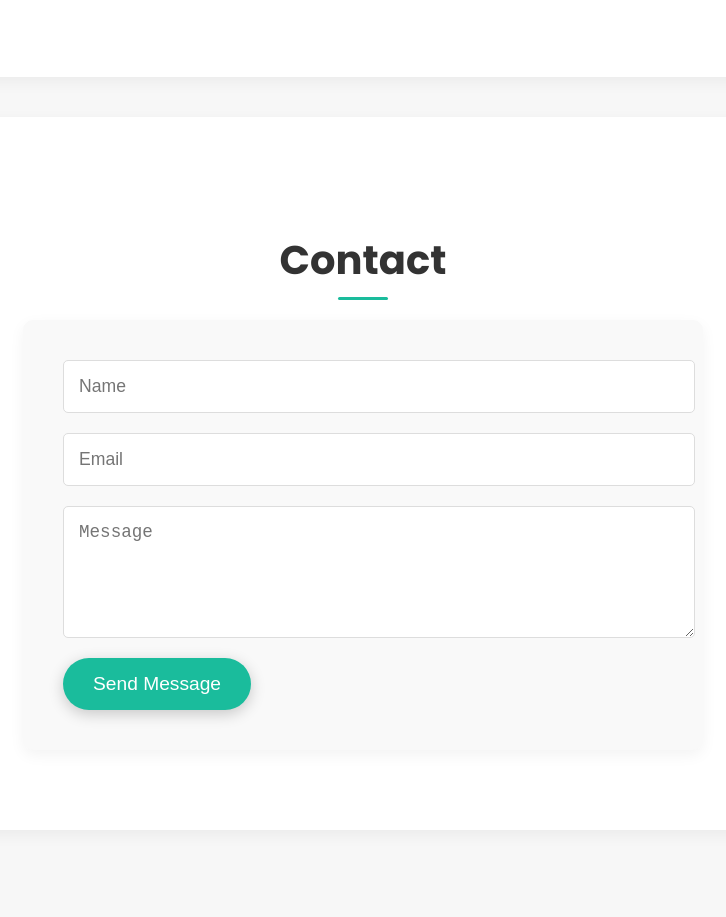
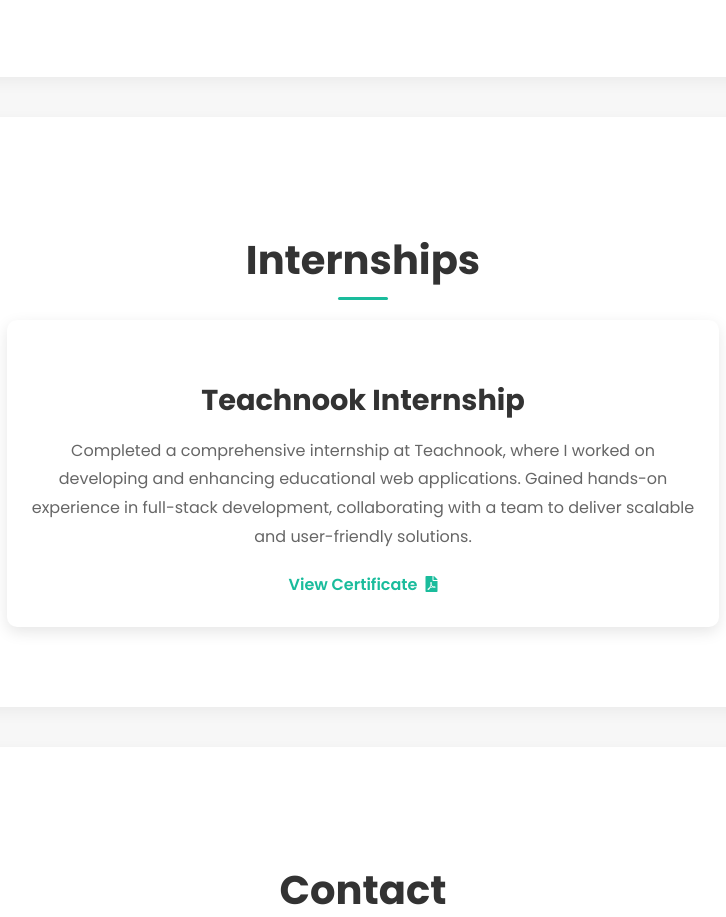
Before and after one commit to sd22dro/portfolio, a plain HTML site: page index.html in a window 1280 px wide. Shown: the part 3263-4180 px from the top of the page, without its empty margins (437-1163 px from the left). Drawn offline with nearby package versions, Linux system fonts and the light colour scheme.

Commit message:
Update index.html

```diff
--- a/index.html
+++ b/index.html
@@ -427,6 +427,61 @@
             transform: translateY(0);
         }
 
+        /* Internships Section Styling */
+        .internship-list {
+            display: flex;
+            flex-direction: column;
+            align-items: center;
+            gap: 30px;
+            max-width: 1200px;
+            margin: 0 auto;
+        }
+
+        .internship-item {
+            background: #ffffff;
+            border-radius: 10px;
+            box-shadow: 0 5px 15px rgba(0, 0, 0, 0.1);
+            padding: 30px 20px;
+            width: 80%;
+            transition: transform var(--transition-speed) ease, box-shadow var(--transition-speed) ease;
+        }
+
+        .internship-item:hover {
+            transform: translateY(-5px);
+            box-shadow: 0 10px 20px rgba(0, 0, 0, 0.2);
+        }
+
+        .internship-item h3 {
+            font-size: 1.8rem;
+            color: var(--text-color);
+            margin-bottom: 15px;
+        }
+
+        .internship-item p {
+            font-size: 1rem;
+            color: #666;
+            line-height: 1.8;
+            margin-bottom: 20px;
+        }
+
+        .certificate-link {
+            display: inline-flex;
+            align-items: center;
+            color: var(--primary-color);
+            text-decoration: none;
+            font-weight: 600;
+            transition: color var(--transition-speed) ease;
+        }
+
+        .certificate-link:hover {
+            color: var(--secondary-color);
+        }
+
+        .certificate-link i {
+            margin-left: 8px;
+            font-size: 1rem;
+        }
+
         /* Responsive Design */
         @media (max-width: 1024px) {
             .sidebar {
@@ -542,7 +597,7 @@
         <header class="header" id="home">
             <div class="intro-text">
                 <h1><span id="dynamic-text">I'm a Full-Stack Developer</span></h1>
-                <button>Download CV</button>
+                <button onclick="window.location.href='Certificates/TEACHNOOK_Internship_Completion_Certificate_Subham_Dutta.pdf'">Download CV</button>
             </div>
         </header>
 
@@ -645,6 +700,23 @@
             </div>
         </section>
 
+        <!-- Internships Section -->
+        <section id="internships" class="fade-in">
+            <h2>Internships</h2>
+            <div class="internship-list">
+                <div class="internship-item">
+                    <h3>Teachnook Internship</h3>
+                    <p>
+                        Completed a comprehensive internship at Teachnook, where I worked on developing and enhancing educational web applications. Gained hands-on experience in full-stack development, collaborating with a team to deliver scalable and user-friendly solutions.
+                    </p>
+                    <a href="Certificates/TEACHNOOK%20Internship%20Completion%20Certificate%20_%20Subham%20Dutta.pdf" target="_blank" class="certificate-link">
+                        View Certificate <i class="fas fa-file-pdf"></i>
+                    </a>
+                </div>
+                <!-- You can add more internship items here if needed -->
+            </div>
+        </section>
+
         <!-- Contact Section -->
         <section id="contact" class="fade-in">
             <h2>Contact</h2>
```
